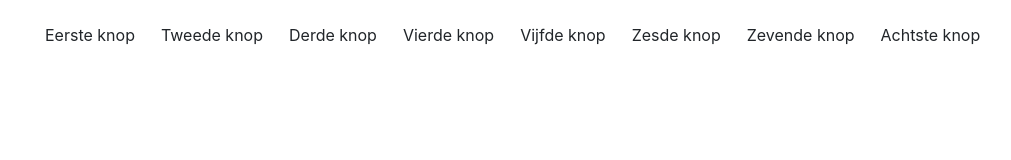
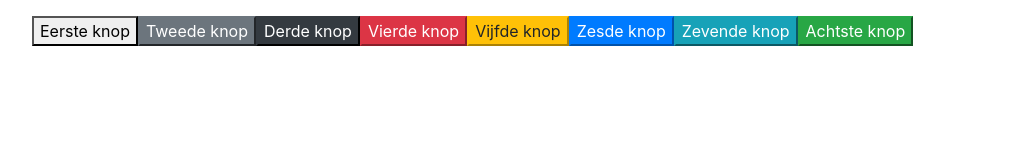
Before and after one commit to ROC-van-Amsterdam-College-Amstelland/fe-op2-css-ids-classes-Kannaru, a plain HTML site: page opdracht1/index.html in a window 1280 px wide. Shown: the whole page, without its empty margins (38-1049 px from the left). Drawn offline with nearby package versions, Linux system fonts and the light colour scheme.

Commit message:
Opdracht 1

```diff
--- a/opdracht1/index.html
+++ b/opdracht1/index.html
@@ -28,14 +28,14 @@
             btn-dark
             -->
 
-            <button class="btn ">Eerste knop</button>
-            <button class="btn ">Tweede knop</button>
-            <button class="btn ">Derde knop</button>
-            <button class="btn ">Vierde knop</button>
-            <button class="btn ">Vijfde knop</button>
-            <button class="btn ">Zesde knop</button>
-            <button class="btn ">Zevende knop</button>
-            <button class="btn ">Achtste knop</button>
+            <button class="btn-lightbtn-success">Eerste knop</button>
+            <button class="btn-secondary">Tweede knop</button>
+            <button class="btn-dark">Derde knop</button>
+            <button class="btn-danger">Vierde knop</button>
+            <button class="btn-warning">Vijfde knop</button>
+            <button class="btn-primary">Zesde knop</button>
+            <button class="btn-info">Zevende knop</button>
+            <button class="btn-success">Achtste knop</button>
         </div>
     </div>
 </body>
```
